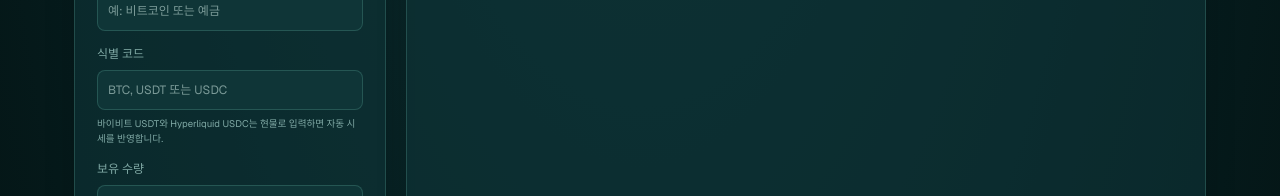
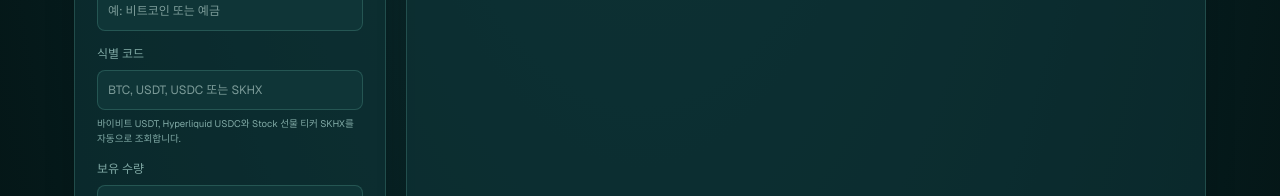
Before and after one commit to daniel325B/personal-portfolio, a Next.js app: page / in a window 1280 px wide. Shown: the part 744-940 px from the top of the page. Built offline with nearby package versions, Linux system fonts and the light colour scheme.

Commit message:
Load Hyperliquid stock perps

```diff
--- a/app/PortfolioAssetForm.tsx
+++ b/app/PortfolioAssetForm.tsx
@@ -95,7 +95,7 @@ export function PortfolioAssetForm({ onAdd }: PortfolioAssetFormProps) {
       {searchMessage.length > 0 ? <small>{searchMessage}</small> : null}
       {form.name.trim().length >= 2 ? candidates.map((candidate) => <button key={candidate.symbol} type="button" onClick={() => choose(candidate)}>{candidate.name}<small>{candidate.symbol}</small></button>) : null}
     </div> : null}
-    {form.kind !== "cash" ? <label>{form.kind === "equity" ? "매칭 종목코드" : "식별 코드"}<input value={form.symbol} onChange={(event) => setForm((current) => ({ ...current, symbol: event.target.value }))} placeholder={form.kind === "crypto" ? "BTC, USDT 또는 USDC" : "선택 사항"} />{form.kind === "crypto" ? <small>바이비트 USDT와 Hyperliquid USDC는 현물로 입력하면 자동 시세를 반영합니다.</small> : null}</label> : null}
+    {form.kind !== "cash" ? <label>{form.kind === "equity" ? "매칭 종목코드" : "식별 코드"}<input value={form.symbol} onChange={(event) => setForm((current) => ({ ...current, symbol: event.target.value }))} placeholder={form.kind === "crypto" ? "BTC, USDT, USDC 또는 SKHX" : "선택 사항"} />{form.kind === "crypto" ? <small>바이비트 USDT, Hyperliquid USDC와 Stock 선물 티커 SKHX를 자동으로 조회합니다.</small> : null}</label> : null}
     <label>{form.kind === "cash" ? "보유 현금 (KRW)" : "보유 수량"}<input inputMode="decimal" value={form.quantity} onChange={(event) => setForm((current) => ({ ...current, quantity: event.target.value }))} /></label>
     {showManualQuote ? <label>현재 단가 (KRW)<input inputMode="decimal" value={form.manualQuote} onChange={(event) => setForm((current) => ({ ...current, manualQuote: event.target.value }))} /></label> : null}
     {showAverageCost ? <label>평균 매입가 ({form.kind === "crypto" ? "USD" : "KRW"})<input inputMode="decimal" value={form.averageCost} onChange={(event) => setForm((current) => ({ ...current, averageCost: event.target.value }))} /></label> : null}
--- a/app/PortfolioDashboardV3.tsx
+++ b/app/PortfolioDashboardV3.tsx
@@ -69,12 +69,14 @@ export function PortfolioDashboardV3() {
     if (assetKey.length === 0) return;
     setRefreshing(true);
     setNotice("Hyperliquid, 환율, Upbit, 네이버 시세를 갱신하고 있습니다.");
-    const [midsPayload, fxPayload, usdtPayload] = await Promise.all([
+    const [midsPayload, xyzMidsPayload, fxPayload, usdtPayload] = await Promise.all([
       requestJson("https://api.hyperliquid.xyz/info", { method: "POST", headers: { "content-type": "application/json" }, body: JSON.stringify({ type: "allMids" }) }),
+      requestJson("https://api.hyperliquid.xyz/info", { method: "POST", headers: { "content-type": "application/json" }, body: JSON.stringify({ type: "allMids", dex: "xyz" }) }),
       requestJson("https://open.er-api.com/v6/latest/USD"),
       requestJson("https://api.upbit.com/v1/ticker?markets=KRW-USDT"),
     ]);
     const mids = isRecord(midsPayload) ? midsPayload : {};
+    const xyzMids = isRecord(xyzMidsPayload) ? xyzMidsPayload : {};
     const fx = isRecord(fxPayload) && fxPayload.result === "success" && isRecord(fxPayload.rates) ? fxPayload.rates : {};
     const usdt = Array.isArray(usdtPayload) && isRecord(usdtPayload[0]) ? usdtPayload[0] : {};
     const usdKrw = typeof fx.KRW === "number" ? fx.KRW : null;
@@ -86,7 +88,7 @@ export function PortfolioDashboardV3() {
     const rows = areas.flatMap((area) => isRecord(area) && Array.isArray(area.datas) ? area.datas : []);
     setMarket({ usdKrw, usdtKrw, refreshedAt: new Intl.DateTimeFormat("ko-KR", { dateStyle: "medium", timeStyle: "short" }).format(new Date()) });
     setAssets((current) => current.map((asset) => {
-      const cryptoQuote = mids[asset.symbol];
+      const cryptoQuote = mids[asset.symbol] ?? xyzMids[asset.symbol] ?? xyzMids[`xyz:${asset.symbol}`];
       const stock = rows.find((row) => isRecord(row) && row.cd === asset.symbol);
       if (asset.kind === "crypto" && asset.symbol === "USDC") return { ...asset, quote: 1, quoteState: "live" };
       if (asset.kind === "crypto" && asset.symbol === "USDT" && usdKrw !== null && usdtKrw !== null) return { ...asset, quote: usdtKrw / usdKrw, quoteState: "live" };
```
